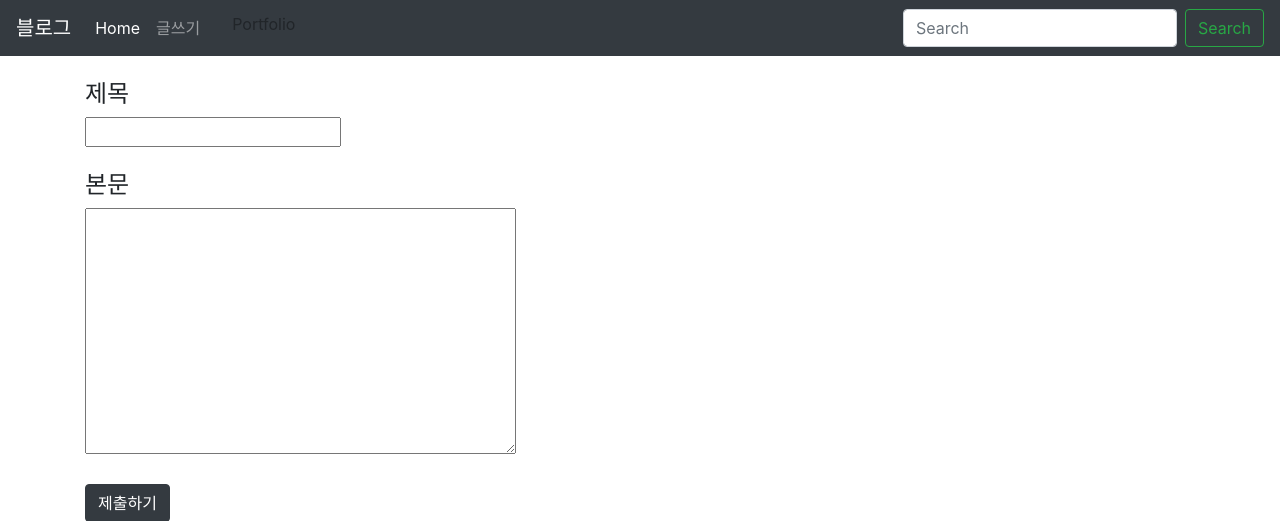
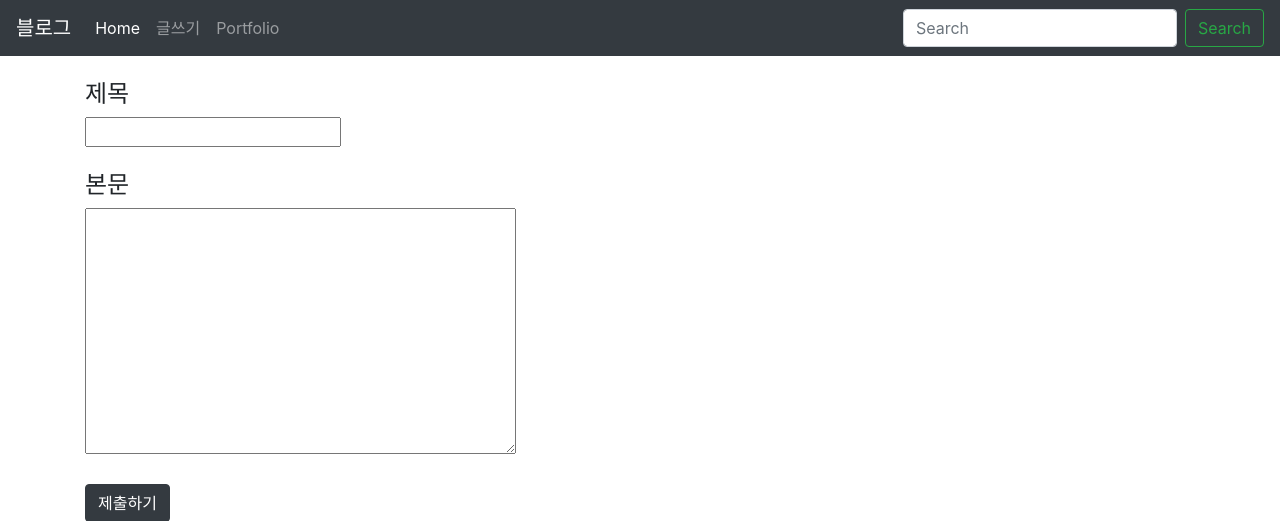
Before and after one commit to LikeLionSCH/LikeLion_Django_Study_Summary, a Django app: page /blog/new in a window 1280 px wide. Shown: the top 521 px of the page. Run offline with Django 3.2, Linux system fonts and the light colour scheme; some libraries are stand-ins or nearby versions.

Commit message:
Complete Week 4-6 using media file

```diff
--- a/3_blogproject/blogapp/templates/detail.html
+++ b/3_blogproject/blogapp/templates/detail.html
@@ -28,7 +28,7 @@
                     <a class="nav-link" href="{% url 'new' %}">글쓰기</a>
                 </li>
                 <li class="nav-item">
-                    <a class="dropdown-item" href="{% url 'portfolio' %}">Portfolio</a>
+                    <a class="nav-link" href="{% url 'portfolio' %}">Portfolio</a>
                 </li>
             </ul>
             <form class="form-inline my-2 my-lg-0">
--- a/3_blogproject/blogapp/templates/home.html
+++ b/3_blogproject/blogapp/templates/home.html
@@ -30,6 +30,9 @@
                 <li class="nav-item">
                     <a class="dropdown-item" href="{% url 'portfolio' %}">Portfolio</a>
                 </li>
+                <li class="nav-item">
+                    <a class="nav-link" href="{% url 'portfolio' %}">Portfolio</a>
+                </li>
             </ul>
             <form class="form-inline my-2 my-lg-0">
                 <input class="form-control mr-sm-2" type="search" placeholder="Search" aria-label="Search">
--- a/3_blogproject/blogapp/templates/new.html
+++ b/3_blogproject/blogapp/templates/new.html
@@ -28,7 +28,7 @@
                     <a class="nav-link" href="{% url 'new' %}">글쓰기</a>
                 </li>
                 <li class="nav-item">
-                    <a class="dropdown-item" href="{% url 'portfolio' %}">Portfolio</a>
+                    <a class="nav-link" href="{% url 'portfolio' %}">Portfolio</a>
                 </li>
             </ul>
             <form class="form-inline my-2 my-lg-0">
```
